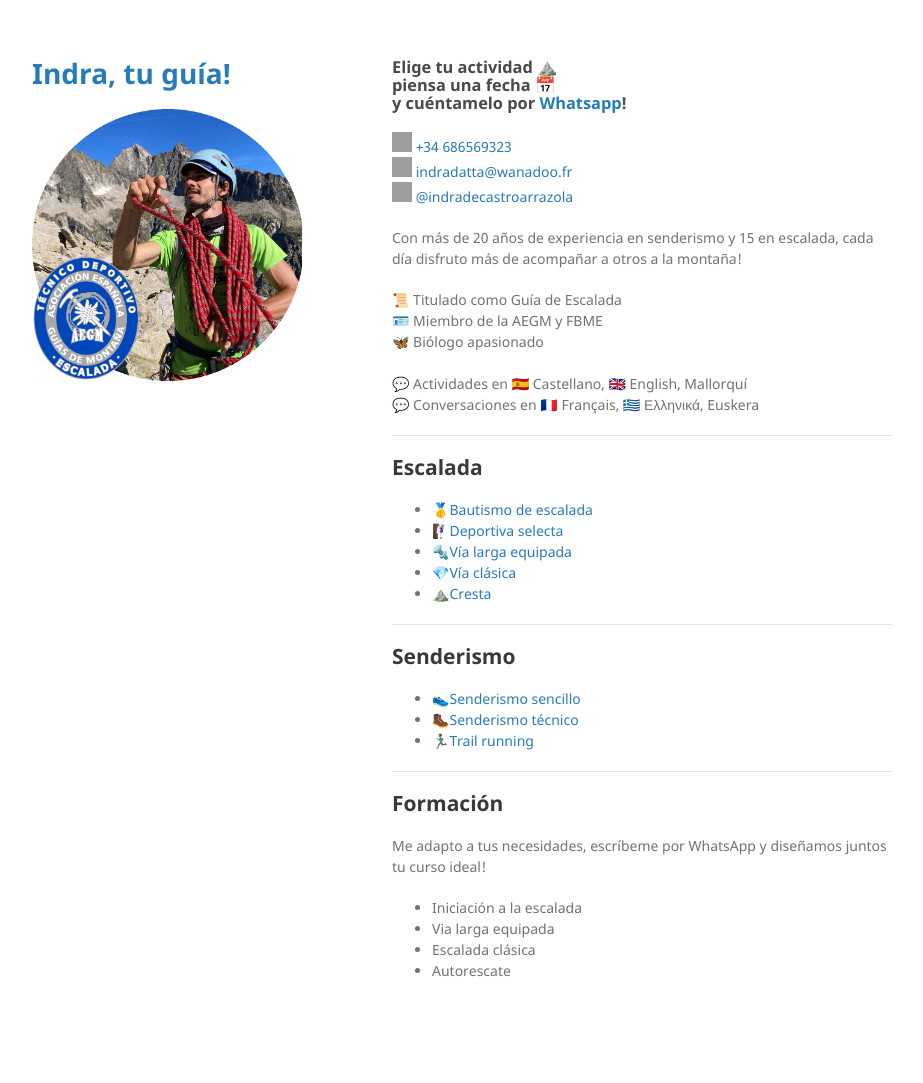
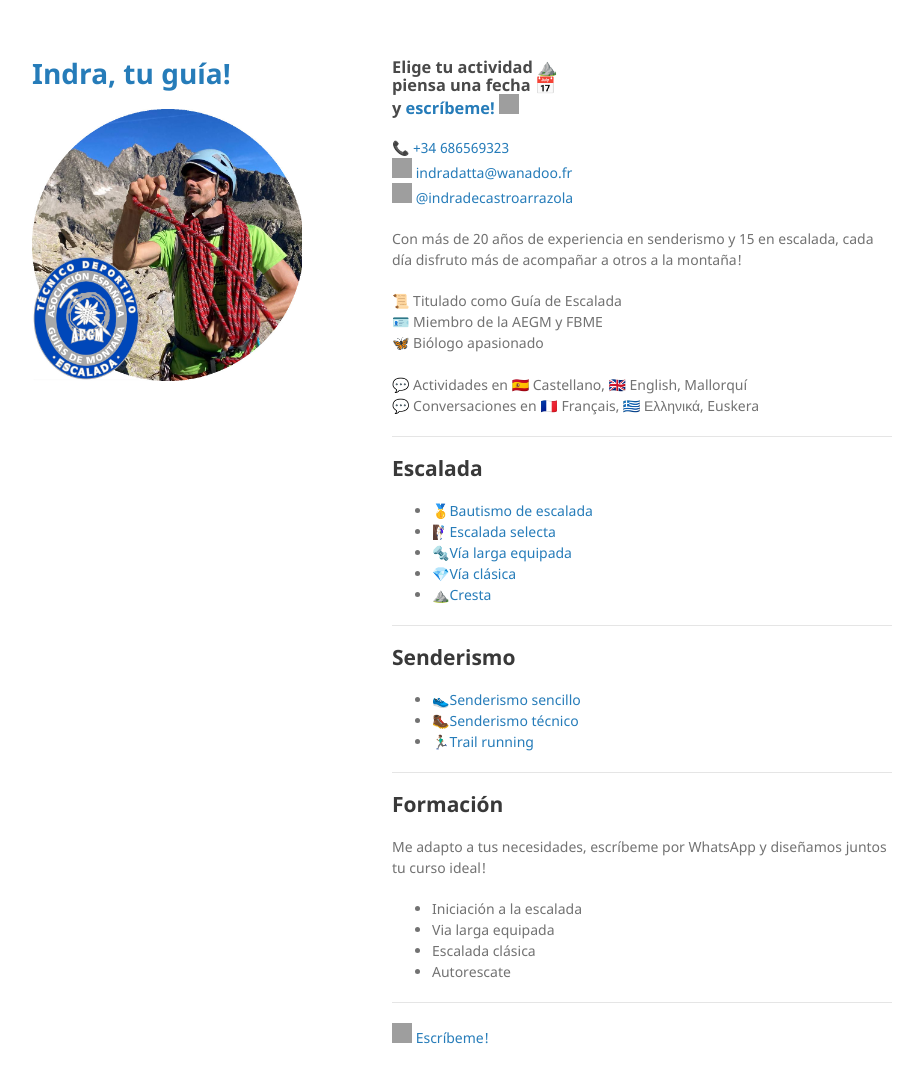
Before and after one commit to indradecastro/MountainGuide, a Jekyll site: the page built from index.md, in a window 1280 px wide and 1118 px high. Shown: the top 1083 px of the window, without its empty margins (178-1101 px from the left). Built offline with Jekyll 4.4.1, drawn with Linux system fonts in a browser that asks for light colours; emoji names are drawn with the system emoji font; the repository's description, which GitHub fills in, is left out; our own code applies the rules of GitHub Pages for plain Markdown files; grey boxes are pictures that could not be loaded.

Commit message:
phone icon

```diff
--- a/_layouts/actividad.html
+++ b/_layouts/actividad.html
@@ -25,7 +25,7 @@
            <li>Si te apetece un reto más exigente técnica o físicamente, cuéntamelo también! 💬</li>
            <li>Los tiempos y distancias son orientativos para la actividad completa: desde que dejamos el coche hasta que volvemos al coche 🚗↔️🚗</li>
          </ul>
-        <h3><a href="https://wa.me/+34686569323?text=Hola,%20me%20interesa%20hacer%20una%20actividad%20de%20montaña%20contigo.%0A%0A¿Estás%20disponible%20el%20día..."><img src="https://raw.githubusercontent.com/FortAwesome/Font-Awesome/6.x/svgs/brands/whatsapp.svg" width="20" height="20">Escríbeme un Whatsapp!</a></h3>
+        <h3><a href="https://wa.me/+34686569323?text=Hola,%20me%20interesa%20hacer%20una%20actividad%20de%20montaña%20contigo.%0A%0A¿Estás%20disponible%20el%20día..."><img src="https://raw.githubusercontent.com/FortAwesome/Font-Awesome/6.x/svgs/brands/whatsapp.svg" width="20" height="20">Escríbeme!</a></h3>
       </section>
       <footer>
 
--- a/index.md
+++ b/index.md
@@ -2,9 +2,9 @@
 layout: default
 ---
 
-### Elige tu actividad :mountain: <br> piensa una fecha :date: <br> y cuéntamelo por [Whatsapp](https://wa.me/+34686569323?text=Hola,%20me%20interesa%20hacer%20una%20actividad%20de%20montaña%20contigo.%0A%0A¿Estás%20disponible%20el%20día...)!
+### Elige tu actividad :mountain: <br> piensa una fecha :date: <br> y [escríbeme!](https://wa.me/+34686569323?text=Hola,%20me%20interesa%20hacer%20una%20actividad%20de%20montaña%20contigo.%0A%0A¿Estás%20disponible%20el%20día...) <img src="https://raw.githubusercontent.com/FortAwesome/Font-Awesome/6.x/svgs/brands/whatsapp.svg" width="20" height="20">
 
-<img src="https://raw.githubusercontent.com/FortAwesome/Font-Awesome/6.x/svgs/brands/whatsapp.svg" width="20" height="20"> [+34 686569323](tel:+34 686569323)<br>
+📞 [+34 686569323](tel:+34 686569323)<br>
 <img src="https://raw.githubusercontent.com/FortAwesome/Font-Awesome/6.x/svgs/regular/envelope.svg" width="20" height="20"> [indradatta@wanadoo.fr](mailto:indradatta@wanadoo.fr)<br>
 <img src="https://raw.githubusercontent.com/FortAwesome/Font-Awesome/6.x/svgs/brands/instagram.svg" width="20" height="20"> [@indradecastroarrazola](https://www.instagram.com/indradecastroarrazola/)<br>
 
@@ -21,7 +21,7 @@ Con más de 20 años de experiencia en senderismo y 15 en escalada, cada día di
 
 ## Escalada
 *    [🥇Bautismo de escalada](./bautismo.md)
-*    [🧗🏻‍♀️Deportiva selecta](./deportiva-selecta.md)
+*    [🧗🏻‍♀️Escalada selecta](./deportiva-selecta.md)
 *    [🔩Vía larga equipada](./vía-larga-equipada.md)
 *    [💎Vía clásica](./vía-clásica.md)
 *    [⛰️Cresta](./cresta.md)
@@ -41,3 +41,7 @@ Me adapto a tus necesidades, escríbeme por WhatsApp y diseñamos juntos tu curs
 *    Via larga equipada
 *    Escalada clásica
 *    Autorescate
+
+* * *
+
+<img src="https://raw.githubusercontent.com/FortAwesome/Font-Awesome/6.x/svgs/brands/whatsapp.svg" width="20" height="20"> [Escríbeme!](https://wa.me/+34686569323?text=Hola,%20me%20interesa%20hacer%20una%20actividad%20de%20montaña%20contigo.%0A%0A¿Estás%20disponible%20el%20día...)
```
